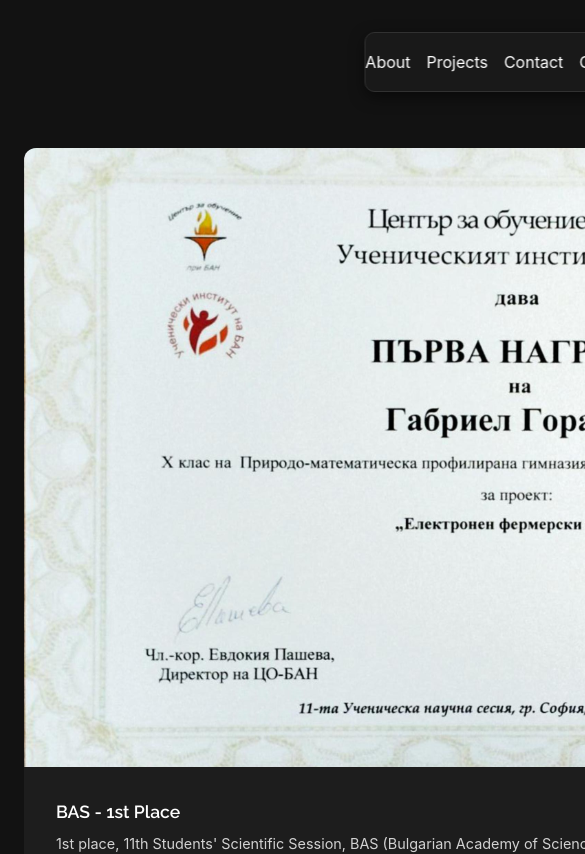
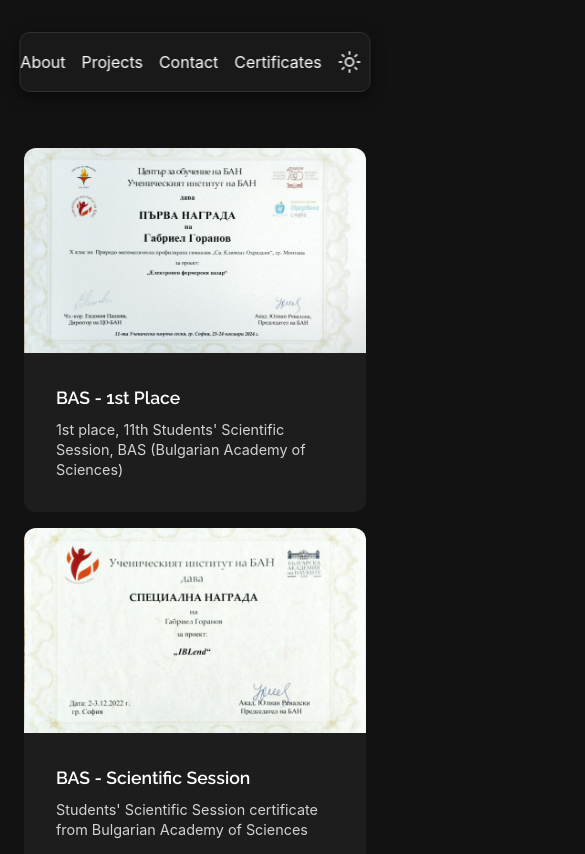
Before and after one commit to gabigoranov/Portfolio, a React (Vite) app: page /certificates in a window 390 px wide. Shown: the top 854 px of the page, 585 px wide, since content can reach past the window. Built offline with nearby package versions, Linux system fonts and the light colour scheme.

Commit message:
Fixed certifications carousel positioning

```diff
--- a/index.html
+++ b/index.html
@@ -6,13 +6,13 @@
     <meta name="description" content="Gabriel Goranov – Frontend and Full-stack Web Developer showcasing projects and skills.">
     <meta name="keywords" content="Web Developer Bulgaria, Full Stack Developer Bulgaria, React Developer, Flutter Developer, ASP.NET Core Developer, Frontend Developer, Backend Developer, Mobile App Developer, Software Engineer, Programming Portfolio, Responsive Web Design, UI/UX Developer, Freelance Web Developer, Personal Portfolio, Creative Web Design">
     <meta name="google-site-verification" content="KDHlgvxB4aKGnS9cHD6T9tAwGhx6PAvBvwmBEavyO5k" />
-    <link rel="icon" href="//imagesfavicon.ico" type="image/x-icon" />
+    <link rel="icon" href="/images/favicon.ico" type="image/x-icon" />
     <link rel="icon" type="image/png" sizes="32x32" href="/images/favicon-32x32.png">
     <link rel="icon" type="image/png" sizes="16x16" href="/images/favicon-16x16.png">
     <link rel="apple-touch-icon" sizes="180x180" href="/images/favicon-180x180.png">
     <link rel="manifest" href="/site.webmanifest">
     <meta name="theme-color" content="#121212">
-    <meta name="apple-mobile-web-app-capable" content="yes">
+    <meta name="mobile-web-app-capable" content="yes">
     <meta name="apple-mobile-web-app-status-bar-style" content="black-translucent">
 
     <meta property="og:title" content="Gabriel Goranov">
--- a/src/assets/styles/certificate-gallery.css
+++ b/src/assets/styles/certificate-gallery.css
@@ -1,10 +1,6 @@
 /* ============================================
    Certificate Gallery Page Styles
    ============================================ */
-
-#root{
-  width:1080px;
-}
 
 .certificate-gallery-page {
   display: flex;
@@ -178,9 +174,9 @@
    Responsive Styles
    ============================================ */
 
-@media (max-width: 768px) {
+@media (max-width: 1000px) {
   .certificate-gallery-page__grid {
-    grid-template-columns: repeat(auto-fill, minmax(280px, 1fr));
+    grid-template-columns: 1fr 1fr;
     gap: var(--space-sm);
   }
 
@@ -199,6 +195,10 @@
     grid-template-columns: 1fr;
   }
 
+  .certificate-card{
+    width: 100%;
+  }
+
   .certificate-gallery-page__title {
     font-size: 1.8rem;
   }
--- a/src/assets/styles/certification.css
+++ b/src/assets/styles/certification.css
@@ -115,6 +115,22 @@
   cursor: grabbing;
 }
 
+/* Center certificate with pop-in animation */
+.certification__card--center--animated {
+  animation: certificationPopIn 0.4s cubic-bezier(0.34, 1.56, 0.64, 1);
+}
+
+@keyframes certificationPopIn {
+  0% {
+    opacity: 0;
+    transform: translateX(-50%) scale(0.8);
+  }
+  100% {
+    opacity: 1;
+    transform: translateX(-50%) scale(1);
+  }
+}
+
 /* Bottom certificate - smaller, positioned below */
 .certification__card--bottom {
   width: 280px;
@@ -159,7 +175,7 @@
 }
 
 .certification__card-title {
-  color: var(--text-white);
+  color: whitesmoke;
   font-size: 0.9rem;
   font-weight: 500;
   margin: 0;
--- a/src/components/Certification.tsx
+++ b/src/components/Certification.tsx
@@ -74,7 +74,7 @@
 
       currentY = getY(e);
       const dy = currentY - startY;
-      dragElement.style.transform = `translateY(${dy}px)`;
+      dragElement.style.transform = `translateX(-50%) translateY(${dy}px)`;
 
       e.preventDefault();
     };
@@ -87,15 +87,15 @@
       const threshold = dragElement.offsetHeight * 0.4;
 
       if (dy > threshold) {
-        // Swipe up - move last to first
+        // Swipe up - move first to last (bottom card comes to center)
+        setCertificates(prev => [...prev.slice(1), prev[0]]);
+      } else if (dy < -threshold) {
+        // Swipe down - move last to first (top card comes to center)
         setCertificates(prev => [prev[prev.length - 1], ...prev.slice(0, prev.length - 1)]);
-      } else if (dy < -threshold) {
-        // Swipe down - move first to last
-        setCertificates(prev => [...prev.slice(1), prev[0]]);
       }
 
       dragElement.style.transition = 'transform 0.3s ease';
-      dragElement.style.transform = 'translateY(0)';
+      dragElement.style.transform = 'translateX(-50%) translateY(0)';
       dragElement = null;
 
       if ('pointerId' in e && typeof container.releasePointerCapture === 'function') {
@@ -159,7 +159,10 @@
         </div>
 
         {/* Center certificate (front, draggable) */}
-        <div className="certification__card certification__card--center">
+        <div
+          key={certificates[1]?.id}
+          className="certification__card certification__card--center certification__card--center--animated"
+        >
           <img
             src={certificates[1]?.image}
             alt={certificates[1]?.alt}
--- a/src/components/Header.tsx
+++ b/src/components/Header.tsx
@@ -20,10 +20,10 @@
                 <span className="logo">Gabriel</span>
                 <div className='header__navbar-container'>
                     <ul className="navbar">
-                        <Link to="/#about"><li className="navbar__item"><a className='nav__link' href='/#about'>About</a></li></Link>
-                        <Link to="/#projects"><li className="navbar__item"><a className='nav__link' href='/#projects'>Projects</a></li></Link>
-                        <Link to="/#contact"><li className="navbar__item"><a className='nav__link' href="/#contact">Contact</a></li></Link>
-                        <Link to="/certificates"><li className="navbar__item"><a className='nav__link'>Certificates</a></li></Link>
+                        <Link to="/#about"><li className="navbar__item nav__link">About</li></Link>
+                        <Link to="/#projects"><li className="navbar__item nav__link">Projects</li></Link>
+                        <Link to="/#contact"><li className="navbar__item nav__link">Contact</li></Link>
+                        <Link to="/certificates"><li className="navbar__item nav__link">Certificates</li></Link>
                     </ul>
                     <ThemeToggle />
                 </div>
```
